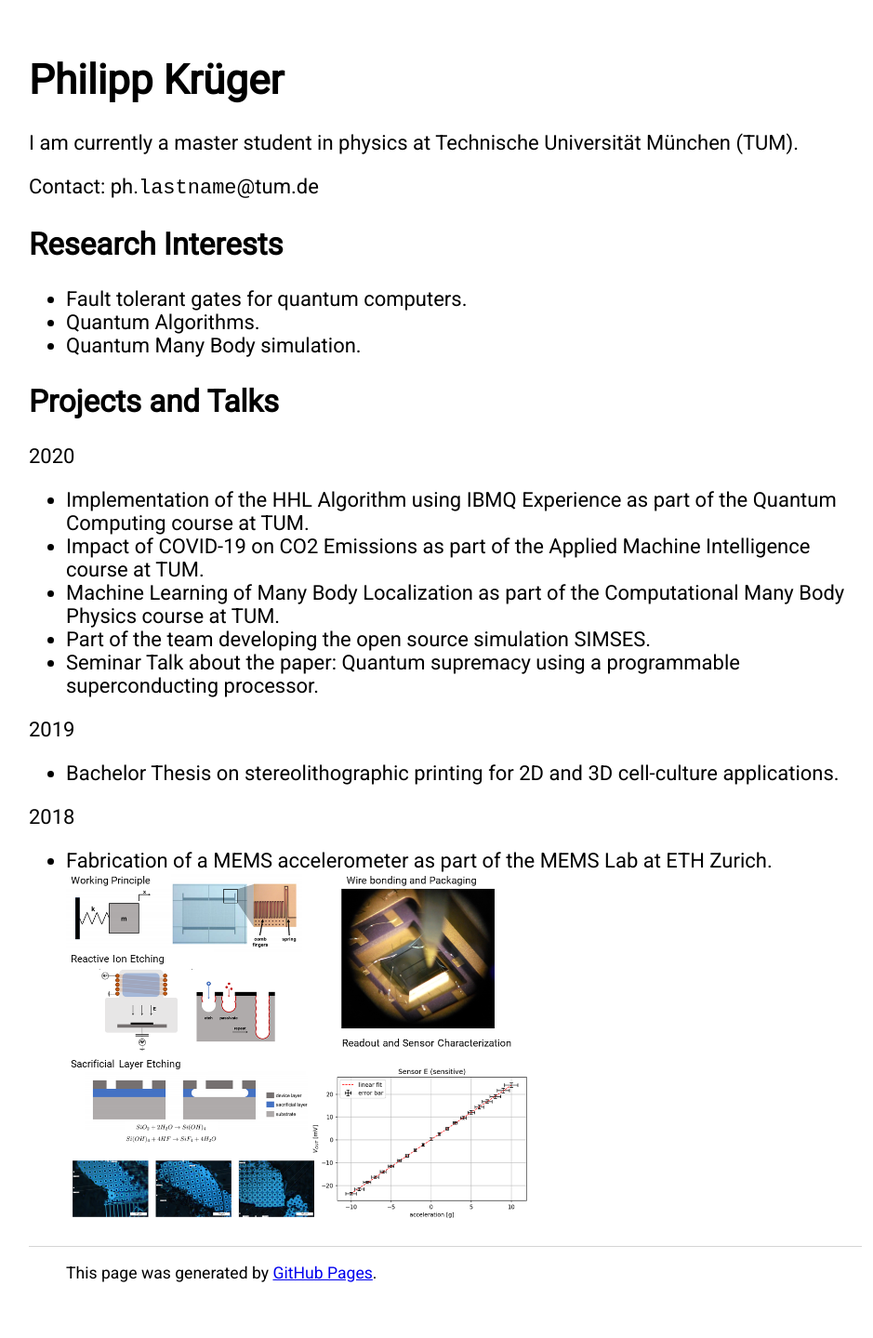
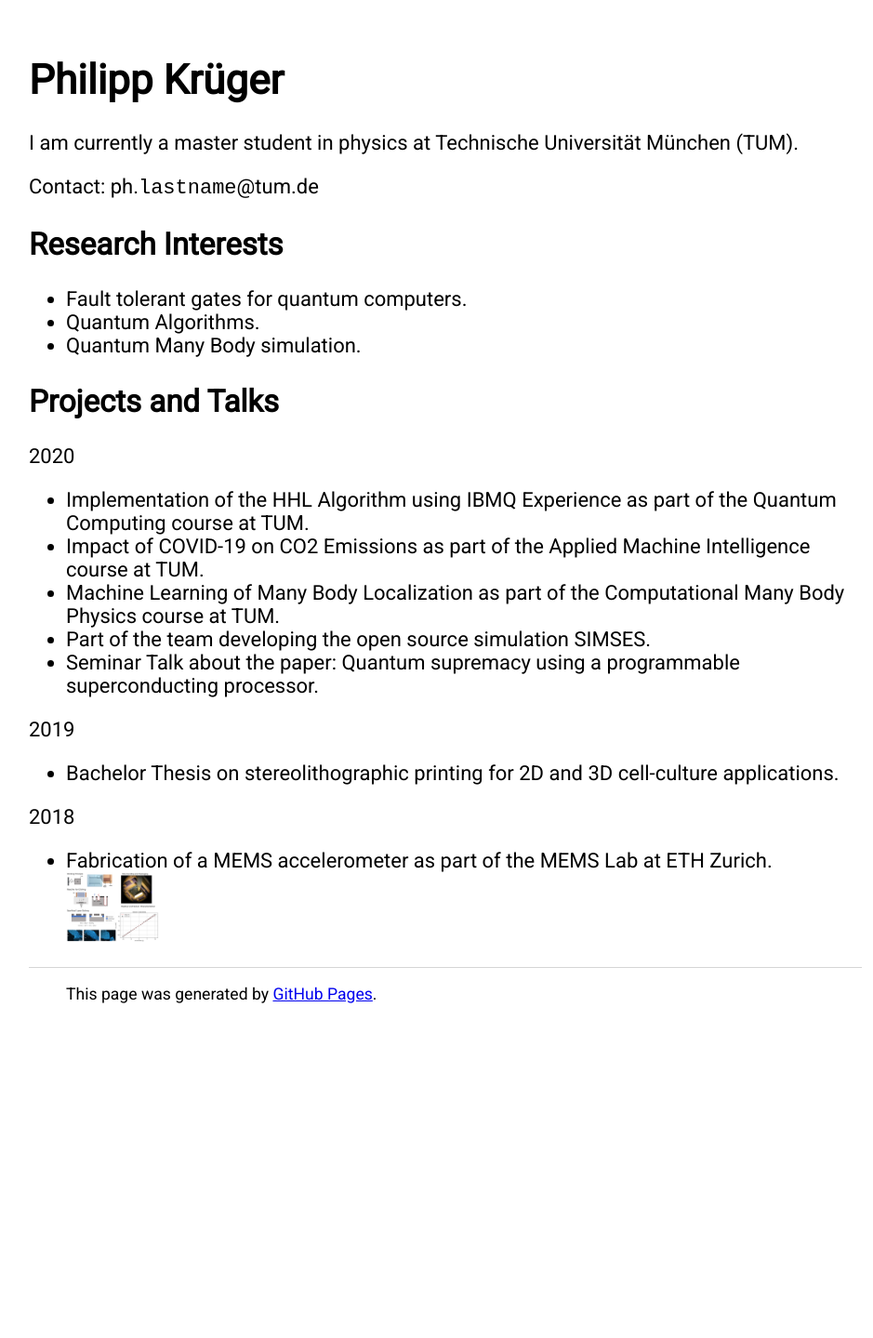
Before and after one commit to PhilippKrueger/PhilippKrueger.github.io, a Jekyll site: the page built from index.html, in a window 1280 px wide. Shown: the whole page at 93% size, without its empty margins (161-1100 px from the left). Built offline with Jekyll 4.4.1, drawn with Linux system fonts in a browser that asks for light colours; after the commit the page ends 1139 px from its top, so only the background shows below that.

Commit message:
Update index.html

```diff
--- a/index.html
+++ b/index.html
@@ -33,7 +33,7 @@
 	2018
 	<ul>
 	  <li>Fabrication of a MEMS accelerometer as part of the MEMS Lab at ETH Zurich.</li>
-	<img src="\Images\MEMS.png" alt="MEMS accelerometer" width="500">
+	<img src="\Images\MEMS.png" alt="MEMS accelerometer" width="100">
 	</ul>
 
 </div><!-- /.blurb -->
```
